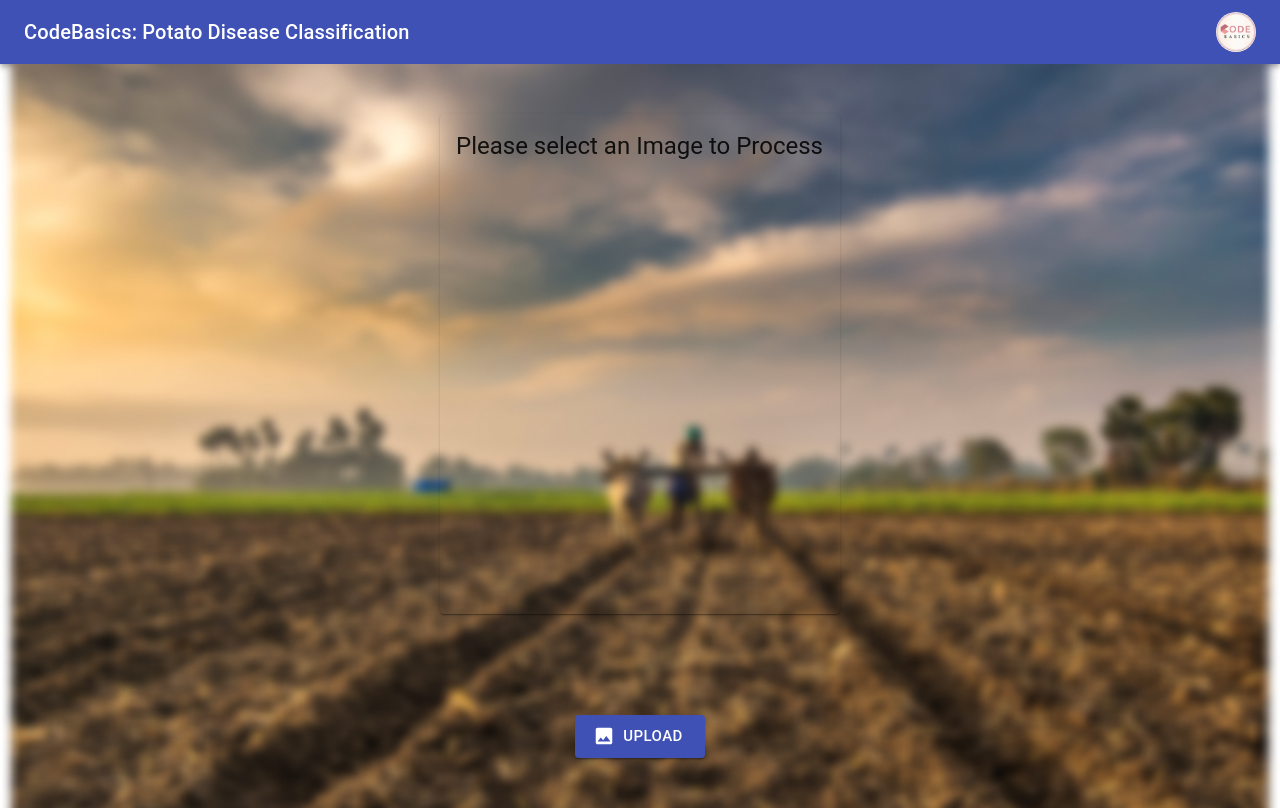
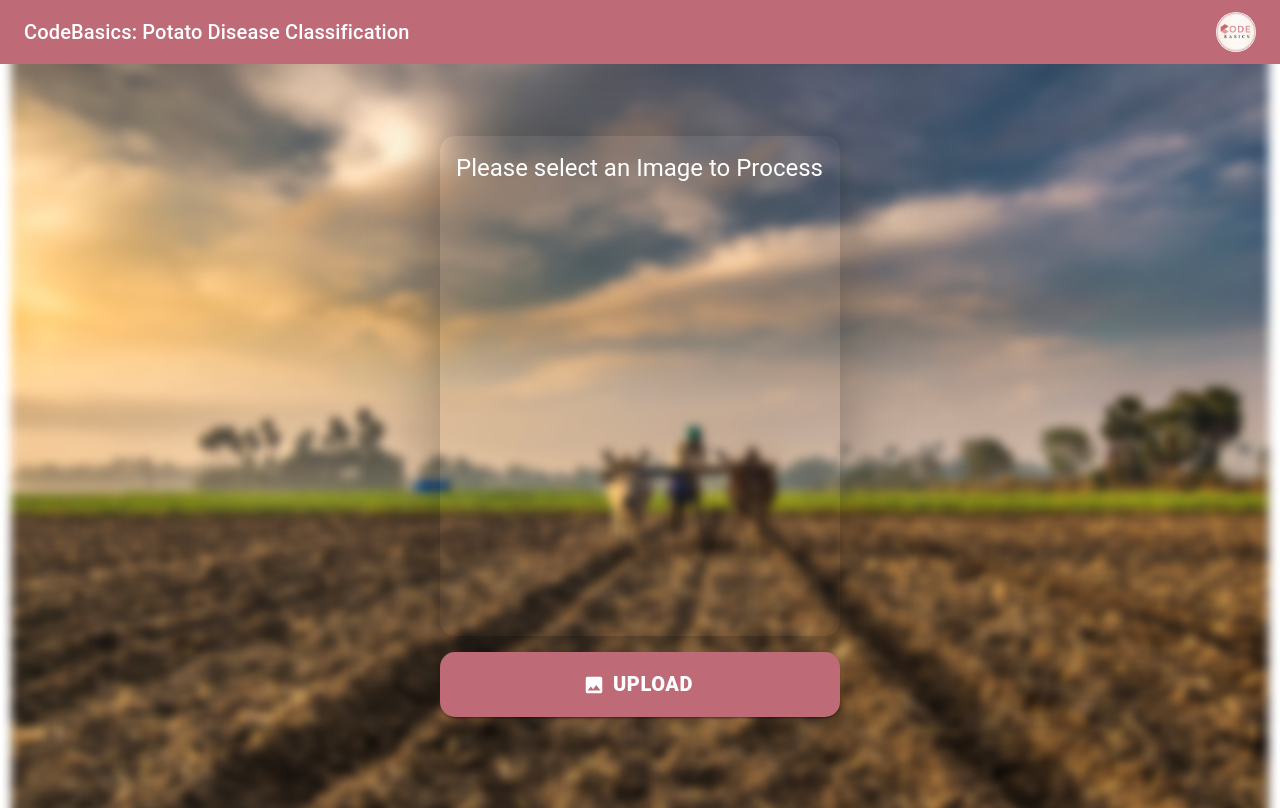
Before and after one commit to Yousaf-rao/potato-disease-classification, a React (Create React App) app in the folder frontend/: page / in a window 1280 px wide. Built offline with nearby package versions, Linux system fonts and the light colour scheme.

Commit message:
STL: improved UI

```diff
--- a/frontend/src/home.js
+++ b/frontend/src/home.js
@@ -1,5 +1,5 @@
 import { useState, useEffect } from "react";
-import { makeStyles } from "@material-ui/core/styles";
+import { makeStyles, withStyles } from "@material-ui/core/styles";
 import Button from "@material-ui/core/Button";
 import AppBar from "@material-ui/core/AppBar";
 import Toolbar from "@material-ui/core/Toolbar";
@@ -9,63 +9,39 @@ import Container from "@material-ui/core/Container";
 import React from "react";
 import Card from "@material-ui/core/Card";
 import CardContent from "@material-ui/core/CardContent";
-import { Paper, CardActionArea, CardMedia, CardActions, Grid, IconButton } from "@material-ui/core";
-// import { MuiThemeProvider, createMuiTheme } from '@material-ui/styles'
-// import { ThemeProvider } from '@material-ui/styles';
-// import { createMuiTheme } from "@material-ui/core/styles";
-import PhotoCamera from '@material-ui/icons/PhotoCamera';
-import AddAPhoto from '@material-ui/icons/AddAPhoto';
+import { Paper, CardActionArea, CardMedia, Grid, TableContainer, Table, TableBody, TableHead, TableRow, TableCell } from "@material-ui/core";
 import Image from '@material-ui/icons/Image';
 import cblogo from "./cblogo.PNG";
 import image from "./bg.png";
-import leaf from "./leaf.jpg";
-import { height } from "@material-ui/system";
+import { common } from '@material-ui/core/colors';
+
 
 
 const axios = require("axios").default;
 
-// const whiteTheme = createMuiTheme({ palette: { primary: white } })
+
+const ColorButton = withStyles((theme) => ({
+  root: {
+    color: theme.palette.getContrastText(common.white),
+    backgroundColor: '#be6a77',
+    '&:hover': {
+      backgroundColor: '#be6a77c9',
+    },
+  },
+}))(Button);
 
 const useStyles = makeStyles((theme) => ({
   grow: {
     flexGrow: 1,
   },
-  // center: {
-  //   marginTop: "3vh",
-  //   width: "60%",
-  // },
-  // bottom: {
-  //   margin: "auto",
-  //   width: "50%",
-  // },
-  // previewText: {
-  //   width: "100%",
-  //   marginTop: "20px",
-  // },
-  // imgPreview: {
-  //   textAlign: "center",
-  //   margin: "5px 15px",
-  //   height: "400px",
-  //   // width: "100%",
-  //   borderLeft: "1px solid gray",
-  //   borderRight: "1px solid gray",
-  //   borderTop: "5px solid gray",
-  //   borderBottom: "5px solid",
-  // },
-  // img: {
-  //   display: "block",
-  //   marginLeft: "auto",
-  //   marginRight: "auto",
-  //   width: "50%",
-  // },
-  // card: {
-  //   marginTop: "3vh",
-  //   border: "1px solid black",
-  //   marginBottom: "3vh",
-  // },
-  // uploadButton: {
-  //   marginTop: "20px",
-  // },
+  uploadButton: {
+    width: "-webkit-fill-available",
+    borderRadius: "15px",
+    padding: "15px 22px",
+    color: "white",
+    fontSize: "20px",
+    fontWeight: 900,
+  },
   root: {
     maxWidth: 345,
     flexGrow: 1,
@@ -78,15 +54,9 @@ const useStyles = makeStyles((theme) => ({
     margin: 'auto',
     maxWidth: 500,
   },
-  paperContainer: {
-    // backgroundImage: `url(${Image})`,
-    height: "inherit",
-    flexGrow: 1,
-  },
   gridContainer: {
-    flexGrow: 1,
-    height: 'inherit',
     justifyContent: "center",
+    padding: "4em 1em 0 1em",
   },
   mainContainer: {
     backgroundImage: `url(${image})`,
@@ -94,15 +64,15 @@ const useStyles = makeStyles((theme) => ({
     backgroundPosition: 'center',
     backgroundSize: 'cover',
     height: "93vh",
+    marginTop: "8px",
   },
   imageCard: {
     margin: "auto",
-    width: 400,
+    maxWidth: 400,
     height: 500,
     backgroundColor: 'transparent',
-    // marginTop: "3vh",
-    //   border: "1px solid black",
-    //   marginBottom: "3vh",
+    boxShadow: '0px 9px 70px 0px rgb(0 0 0 / 30%) !important',
+    borderRadius: '15px',
   },
   noImage: {
     margin: "auto",
@@ -115,10 +85,53 @@ const useStyles = makeStyles((theme) => ({
   uploadIcon: {
     background: 'white',
   },
-  //   detail {
-  //   flex: 1,
-  //   justifyContent: ''
-  // }
+  tableContainer: {
+    backgroundColor: 'transparent !important',
+    boxShadow: 'none !important',
+  },
+  table: {
+    backgroundColor: 'transparent !important',
+  },
+  tableHead: {
+    backgroundColor: 'transparent !important',
+  },
+  tableRow: {
+    backgroundColor: 'transparent !important',
+  },
+  tableCell: {
+    fontSize: '22px',
+    backgroundColor: 'transparent !important',
+    borderColor: 'transparent !important',
+    color: '#000000a6 !important',
+    fontWeight: 'bolder',
+    padding: '1px 24px 1px 16px',
+  },
+  tableCell1: {
+    fontSize: '14px',
+    backgroundColor: 'transparent !important',
+    borderColor: 'transparent !important',
+    color: '#000000a6 !important',
+    fontWeight: 'bolder',
+    padding: '1px 24px 1px 16px',
+  },
+  tableBody: {
+    backgroundColor: 'transparent !important',
+  },
+  text: {
+    color: 'white !important',
+  },
+  buttonGrid: {
+    maxWidth: "416px",
+    width: "100%",
+  },
+  detail: {
+    backgroundColor: 'white',
+  },
+  appbar: {
+    background: '#be6a77',
+    boxShadow: 'none',
+    color: 'white'
+  }
 }));
 export const ImageUpload = () => {
   const classes = useStyles();
@@ -127,33 +140,7 @@ export const ImageUpload = () => {
   const [data, setData] = useState();
   const [image, setImage] = useState(false);
   let confidence = 0;
-  useEffect(() => {
-    if (!selectedFile) {
-      setPreview(undefined);
-      return;
-    }
-    const objectUrl = URL.createObjectURL(selectedFile);
-    setPreview(objectUrl);
-  }, [selectedFile]);
 
-  useEffect(() => {
-    if (!image) {
-      return;
-    }
-    sendFile();
-  }, [preview]);
-
-  const onSelectFile = (e) => {
-    if (!e.target.files || e.target.files.length === 0) {
-      setSelectedFile(undefined);
-      setImage(false);
-      setData(undefined);
-      return;
-    }
-    setSelectedFile(e.target.files[0]);
-    setData(undefined);
-    setImage(true);
-  };
   const sendFile = async () => {
     console.log('hiya', image);
     if (image) {
@@ -172,6 +159,33 @@ export const ImageUpload = () => {
       }
     }
   }
+  useEffect(() => {
+    if (!selectedFile) {
+      setPreview(undefined);
+      return;
+    }
+    const objectUrl = URL.createObjectURL(selectedFile);
+    setPreview(objectUrl);
+  }, [selectedFile]);
+
+  useEffect(() => {
+    if (!preview) {
+      return;
+    }
+    sendFile();
+  }, [preview]);
+
+  const onSelectFile = (e) => {
+    if (!e.target.files || e.target.files.length === 0) {
+      setSelectedFile(undefined);
+      setImage(false);
+      setData(undefined);
+      return;
+    }
+    setSelectedFile(e.target.files[0]);
+    setData(undefined);
+    setImage(true);
+  };
 
   if (data) {
     confidence = (parseFloat(data.confidence) * 100).toFixed(2);
@@ -179,7 +193,7 @@ export const ImageUpload = () => {
 
   return (
     <React.Fragment>
-      <AppBar position="static">
+      <AppBar position="static" className={classes.appbar}>
         <Toolbar>
           <Typography className={classes.title} variant="h6" noWrap>
             CodeBasics: Potato Disease Classification
@@ -193,8 +207,9 @@ export const ImageUpload = () => {
           className={classes.gridContainer}
           container
           direction="row"
-          // justifyContent="center"
+          justifyContent="center"
           alignItems="center"
+          spacing={2}
         >
           <Grid item xs={12}>
             <Card className={classes.imageCard}>
@@ -208,66 +223,42 @@ export const ImageUpload = () => {
               </CardActionArea>
               }
               {!image && <CardContent className={classes.content}>
-                <Typography component="h5" variant="h5">
+                <Typography component="h5" variant="h5" color="white" className={classes.text}>
                   Please select an Image to Process
                 </Typography>
               </CardContent>}
               {data && <CardContent className={classes.detail}>
-                <Typography variant="span">Condition     </Typography>
-                <Typography variant="span">Confidence</Typography>
-                {/* <Typography variant="h5">Confidence: {confidence}%</Typography> */}
-                {/* <Typography variant="h5">Condition: {data.class}</Typography> */}
-                <Typography variant="span">{data.class} </Typography>
-                <Typography variant="span">{confidence}%</Typography>
-
+                <TableContainer component={Paper} className={classes.tableContainer}>
+                  <Table className={classes.table} size="small" aria-label="simple table">
+                    <TableHead className={classes.tableHead}>
+                      <TableRow className={classes.tableRow}>
+                        <TableCell className={classes.tableCell1}>Label:</TableCell>
+                        <TableCell align="right" className={classes.tableCell1}>Confidence:</TableCell>
+                      </TableRow>
+                    </TableHead>
+                    <TableBody className={classes.tableBody}>
+                      <TableRow className={classes.tableRow}>
+                        <TableCell component="th" scope="row" className={classes.tableCell}>
+                          {data.class}
+                        </TableCell>
+                        <TableCell align="right" className={classes.tableCell}>{confidence}%</TableCell>
+                      </TableRow>
+                    </TableBody>
+                  </Table>
+                </TableContainer>
               </CardContent>}
             </Card>
           </Grid>
-          <Grid item>
+          <Grid item className={classes.buttonGrid} >
             <input accept="image/*" className={classes.input} id="icon-button-file" type="file" onChange={onSelectFile} />
             <label htmlFor="icon-button-file">
-              {/* <ThemeProvider theme={whiteTheme}> */}
 
-              <Button variant="contained" className={classes.uploadButton} color="primary" component="span" size="large" startIcon={<Image fontSize="large" onClick={sendFile} />}>
+              <ColorButton variant="contained" className={classes.uploadButton} color="primary" component="span" size="large" startIcon={<Image fontSize="large" onClick={sendFile} />}>
                 Upload
-              </Button>
-              {/* </ThemeProvider> */}
+              </ColorButton>
             </label>
           </Grid>
         </Grid>
-        {/* </Paper> */}
-        {/* </div> */}
-        {/* {!image && (
-              <div className={classes.imgPreview}>
-                <div className={classes.previewText}>
-                  Please select an Image to Process
-                </div>
-              </div>
-            )}
-            {image && <img src={preview} className={classes.img} />}
-            <br />
-            <div className={classes.bottom}>
-              <input type="file" onChange={onSelectFile} /><br />
-              <Button
-                onClick={sendFile}
-                variant="contained"
-                color="primary"
-                className={classes.uploadButton}
-              >
-                Process
-              </Button>
-              {data && (
-                <Card className={classes.card}>
-                  <CardContent>
-                    <p>Condition: {data.class}</p>
-                    <p>Confidence: {confidence}%</p>
-                  </CardContent>
-                </Card>
-              )}
-            </div> */}
-
-        {/* </Paper> */}
-        {/* </Paper> */}
       </Container>
     </React.Fragment>
   );
```
